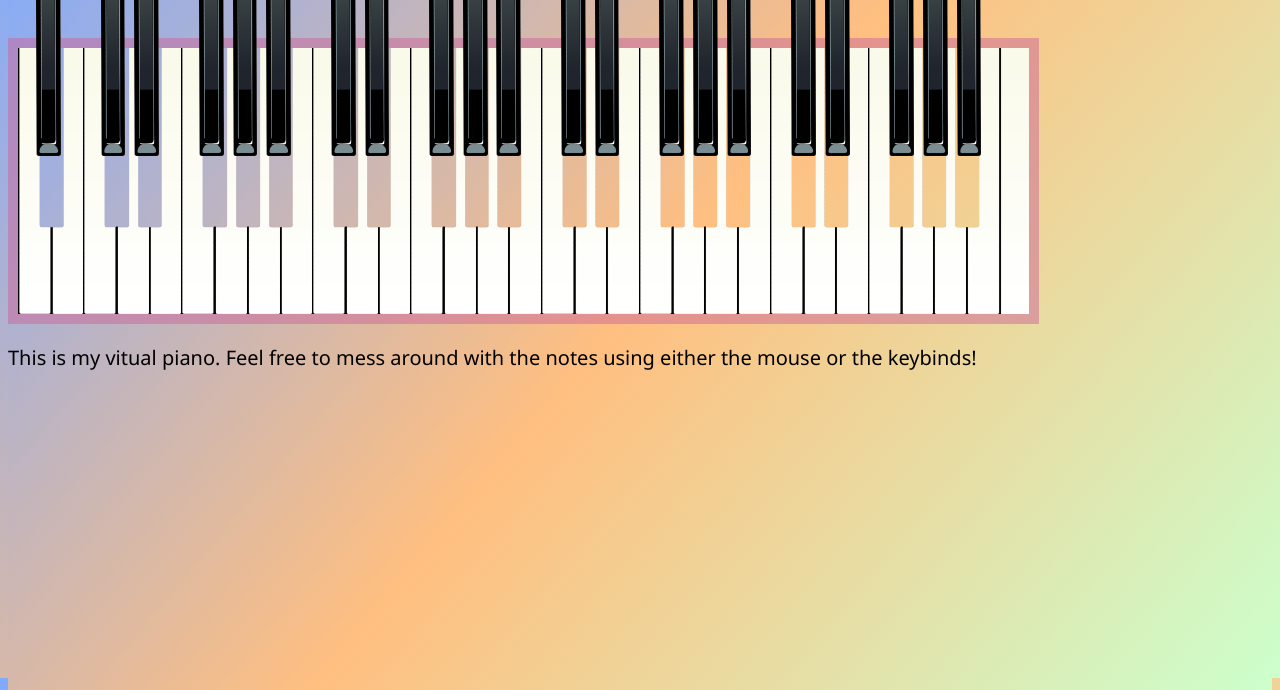
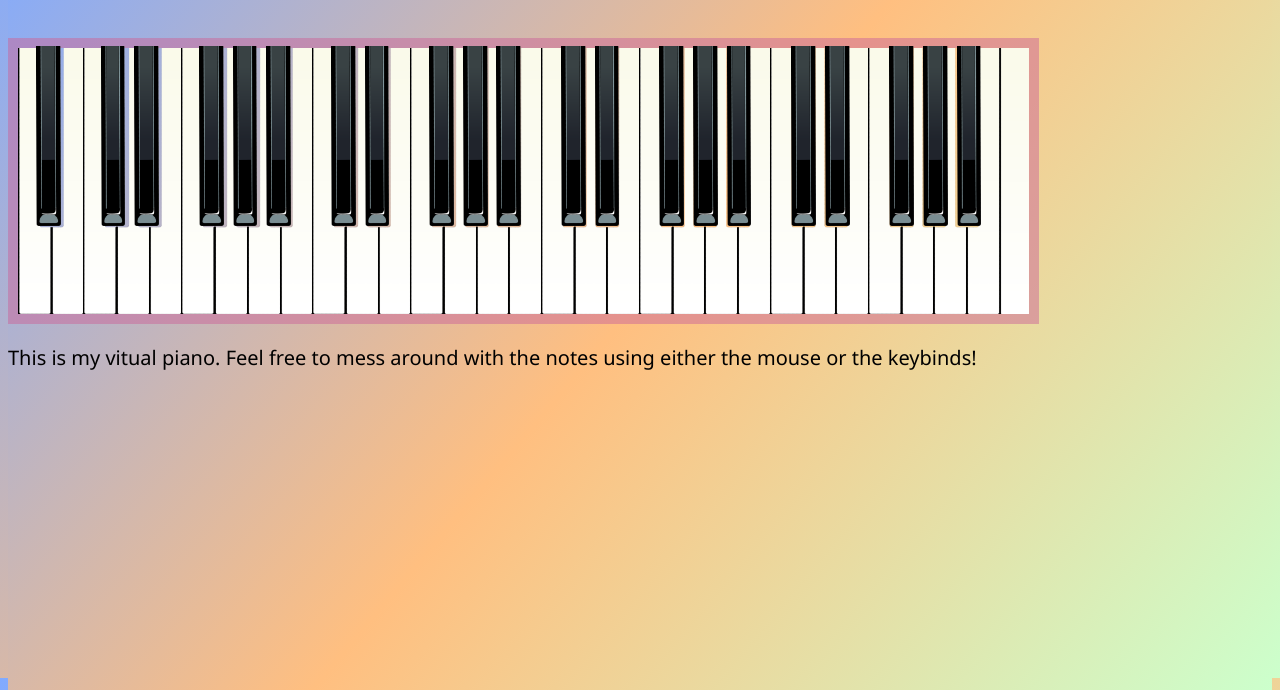
Before and after one commit to LBRAN47/interactive-piano, a plain HTML site: page index.html in a window 1280 px wide. Shown: the part 112-802 px from the top of the page. Drawn offline with Linux system fonts and the light colour scheme.

Commit message:
absolute positioning of  black keys

```diff
--- a/index.html
+++ b/index.html
@@ -10,6 +10,7 @@
     <h1 class="header">
         <p class="title">Virtual Piano</p>
     </h1>
+    <div class="piano">
     <div class='white_keys'>
         <div class='img_container'><img id='A1' class='white_key' src='Images/piano_cf.PNG'></div>
         <div class='img_container'><img id='B1'class='white_key' src='Images/piano_eb.PNG'></div>
@@ -43,7 +44,6 @@
         <div class='img_container'><img id='B5'class='white_key' src='Images/piano_eb.PNG'></div>
         <div class='img_container'><img id='C6'class='white_key' src='Images/piano_topc.PNG'></div>
     </div>
-    <p class="description">This is my vitual piano. Feel free to mess around with the notes using either the mouse or the keybinds!</p>
     <div class='black_keys'>
         <div class='img_container'><img id='Bb1' class='black_key' src='Images/piano_black.PNG'></div>
         <div class='img_container'><img id='Db2' class='black_key' src='Images/piano_black.PNG'></div>
@@ -67,6 +67,8 @@
         <div class='img_container'><img id='Ab5' class='black_key' src='Images/piano_black.PNG'></div>
         <div class='img_container'><img id='Bb5' class='black_key' src='Images/piano_black.PNG'></div>
     </div>
+    </div>
+    <p class="description">This is my vitual piano. Feel free to mess around with the notes using either the mouse or the keybinds!</p>
 
     <script src="script.js"></script>
 
--- a/styles.css
+++ b/styles.css
@@ -15,6 +15,9 @@ img {
 .description {
     font-family:'Segoe UI', Tahoma, Geneva, Verdana, sans-serif;
     font-size: 20px;
+}
+.piano {
+    position: relative;
 }
 
 .white_keys  {
@@ -35,8 +38,8 @@ img {
 .black_keys {
     display: flex;
     justify-content: flex-start;
-    position: relative;
-    top: -52vh;
+    position: absolute;
+    top: 1vh;
 }
 .img_container {
     display: flex;
```
